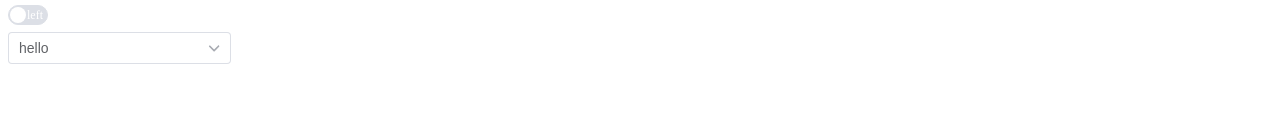
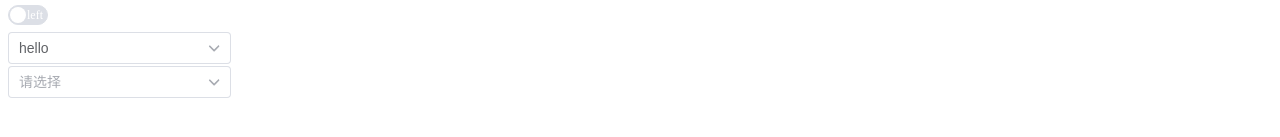
Before and after one commit to jkingfirst/jView, a Vue app: page / in a window 1280 px wide. Shown: the part 491-628 px from the top of the page. Built offline with nearby package versions, Linux system fonts and the light colour scheme.

Commit message:
feat: select组件远程搜索和自定义筛选

```diff
--- a/src/App.vue
+++ b/src/App.vue
@@ -82,11 +82,15 @@
       clearable
       model-value="1"
       :custom-render="handleRender"
+      filterable
     ></j-select>
+    <br />
+    <j-select clearable filterable model-value="1" :remote-method="handleRemote" remote></j-select>
   </div>
 </template>
 <script setup lang="ts">
 import { onMounted, ref, h } from 'vue'
+import type { OptionType } from '@/components/Select/type'
 import JButton from '@/components/Button/Button.vue'
 import JCollapse from '@/components/Collapse/Collapse.vue'
 import JCollapseItem from '@/components/Collapse/CollapseItem.vue'
@@ -124,7 +128,9 @@ const options = ref<MenuOption[]>([
 ])
 const selectOptions = ref([
   { label: 'hello', value: '1' },
-  { label: 'word', value: '2' },
+  { label: 'halo', value: '2' },
+  { label: 'word', value: '23' },
+  { label: 'world', value: '2' },
   { label: '你好', value: '3', disabled: true }
 ])
 onMounted(() => {
@@ -146,6 +152,18 @@ const handleCreateMessage = () => {
 }
 const handleRender = (item) => {
   return h('div', {}, [h('b', item.label), h('span', item.value)])
+}
+const handleFilter = (value: string) => {
+  console.log(value)
+  return []
+}
+const handleRemote = (value: string): Promise<OptionType[]> => {
+  return new Promise((resolve) => {
+    setTimeout(() => {
+      let arr = selectOptions.value.filter((item) => item.label.includes(value)) || []
+      resolve(arr)
+    }, 1000)
+  })
 }
 const beforeChange: () => Promise<boolean> | boolean = () => {
   return new Promise((resolve) => {
--- a/src/components/Message/Message.vue
+++ b/src/components/Message/Message.vue
@@ -54,7 +54,6 @@ const bottomOffset = computed(() => {
 })
 const visible = ref(false)
 const keyDown = (e: Event) => {
-  console.log(e, '###')
   const event = e as KeyboardEvent
   if (event.code === 'Escape') {
     handleCloseMessage()
--- a/src/components/Select/Select.vue
+++ b/src/components/Select/Select.vue
@@ -18,9 +18,10 @@
       <j-input
         ref="inputRef"
         v-model="selectSate.inputValue"
-        :placeholder="placeholder"
+        :placeholder="filterPlaceholder"
         :disabled="disabled"
-        readonly
+        :readonly="!filterable"
+        @input="onFilter"
       >
         <template #suffix>
           <j-icon
@@ -41,9 +42,13 @@
         </template>
       </j-input>
       <template #content>
+        <div v-if="selectSate.loading" class="j-select__loading">
+          <j-icon icon="spinner"></j-icon>
+        </div>
+        <div v-else-if="filterOptions.length === 0 && !selectSate.loading">no data matched</div>
         <ul class="j-select__menu">
           <li
-            v-for="item in options"
+            v-for="item in filterOptions"
             :key="item.value"
             class="j-select__menu-item"
             :class="{
@@ -72,11 +77,13 @@ import { computed, reactive, ref, watch } from 'vue'
 import type { Ref } from 'vue'
 import type { PopperOptions } from '@/components/Tooltip/type'
 import type { TooltipInstance } from '@/components/Tooltip/type'
+import { isFunction } from '@/utils/type'
 defineOptions({
   name: 'JSelect'
 })
 const props = withDefaults(defineProps<SelectProps>(), {
-  placeholder: '请选择'
+  placeholder: '请选择',
+  options: () => []
 })
 const tooltipRef = ref() as Ref<TooltipInstance>
 const emits = defineEmits<SelectEmits>()
@@ -90,8 +97,36 @@ const initOptions = ref<OptionType | null>(findOptions(props.modelValue))
 const selectSate = reactive<SelectState>({
   inputValue: initOptions.value ? initOptions.value.label : '',
   selectOption: initOptions.value,
-  isHover: false
+  isHover: false,
+  loading: false
 })
+const filterOptions = ref(props.options)
+const getFilterOptions = async (value: string) => {
+  if (props.filterable && props.filterMethod && isFunction(props.filterMethod)) {
+    // 自定义筛选
+    filterOptions.value = props.filterMethod(value)
+  } else if (props.remote && props.remoteMethod && isFunction(props.remoteMethod)) {
+    //远程搜索
+    try {
+      selectSate.loading = true
+      filterOptions.value = await props.remoteMethod(selectSate.inputValue)
+    } catch (e) {
+      console.error(e)
+    } finally {
+      selectSate.loading = false
+    }
+  } else {
+    filterOptions.value = props.options.filter((item) => item.label.includes(value))
+  }
+}
+const filterPlaceholder = computed(() => {
+  return props.filterable && selectSate.selectOption && isSowDropdown.value
+    ? selectSate.selectOption.label
+    : props.placeholder
+})
+const onFilter = () => {
+  getFilterOptions(selectSate.inputValue)
+}
 const NOOP = () => {}
 const isShowClearIcon = computed(() => {
   // 鼠标放置到select上， clearable：true, inputValue有值，selectOption有值
@@ -145,9 +180,20 @@ const handleToggle = () => {
 }
 const handleVisibleChange = (isShow: boolean) => {
   if (isShow) {
+    if (props.filterable && selectSate.selectOption) {
+      selectSate.inputValue = ''
+    }
+    if (props.filterable) {
+      getFilterOptions(selectSate.inputValue)
+    }
     tooltipRef.value.show()
   } else {
     tooltipRef.value.hide()
+    if (props.filterable) {
+      selectSate.inputValue = selectSate.selectOption
+        ? selectSate.selectOption.label
+        : props.placeholder
+    }
   }
   isSowDropdown.value = isShow
   emits('visible-change', isShow)
```
Also changed, not shown: src/components/Select/type.ts (+8 -1 lines).
